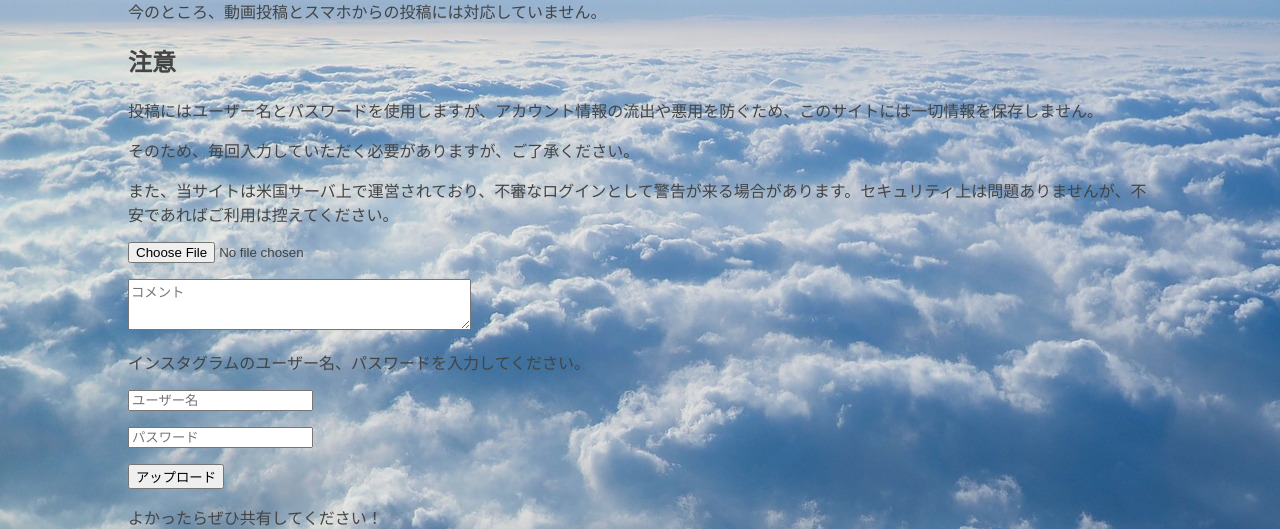
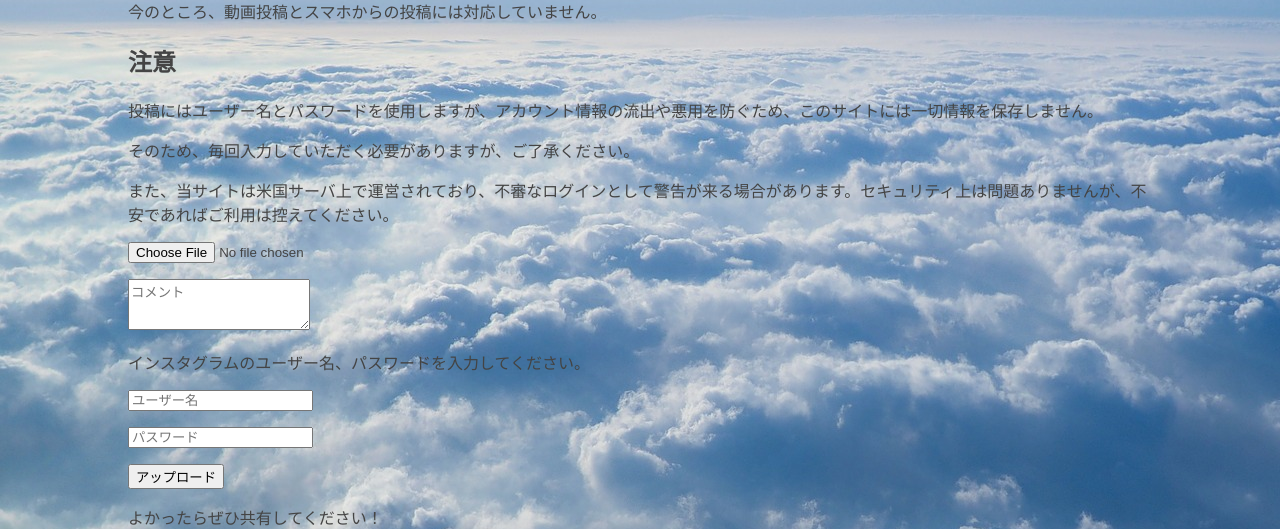
Before and after one commit to mktia/postpic, a Flask app: page / in a window 1280 px wide. Shown: the part 280-809 px from the top of the page. Run offline with Flask 2, Linux system fonts and the light colour scheme; some libraries are stand-ins or nearby versions; some web fonts are replaced.

Commit message:
fix textarea

```diff
--- a/templates/index.html
+++ b/templates/index.html
@@ -71,7 +71,7 @@
   <form action="/post" method="post" enctype="multipart/form-data">
     <p><input type="file" name="img"></p>
     <div class="preview"></div>
-    <textarea name="caption" rows="3" cols="40" placeholder="{{contents.form.comment|default('Comment', true)}}"></textarea>
+    <textarea class="form__textbox" name="caption" rows="3" placeholder="{{contents.form.comment|default('Comment', true)}}"></textarea>
     <p>{{contents.form.description|default('Sign in with Instagram', true)}}</p>
     <p><input class="form__textbox" type="text" name="username" placeholder="{{contents.form.username|default('Username', true)}}" /></p>
     <p><input class="form__textbox" type="password" name="password" placeholder="{{contents.form.password|default('Password', true)}}" /></p>
```
